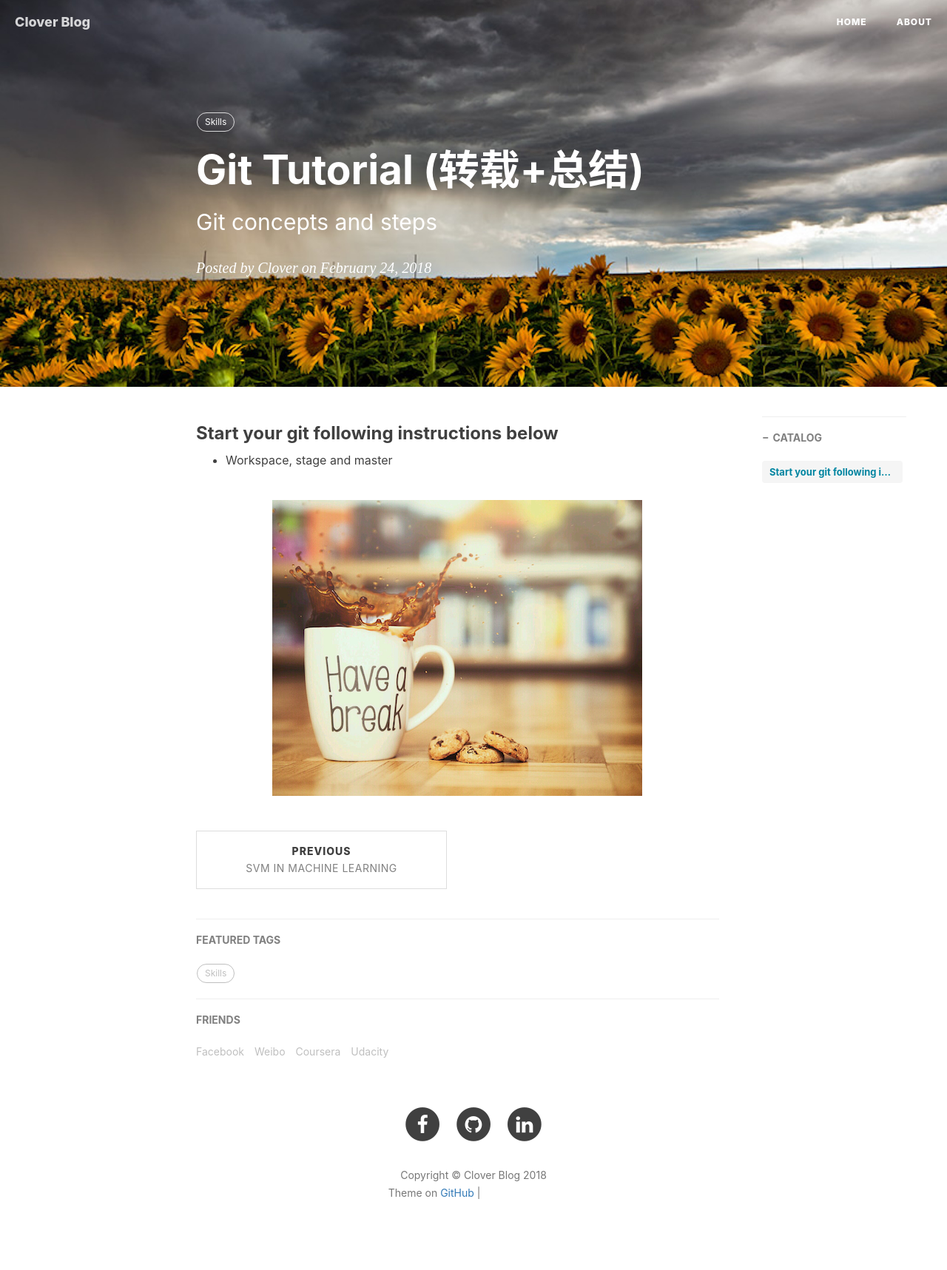
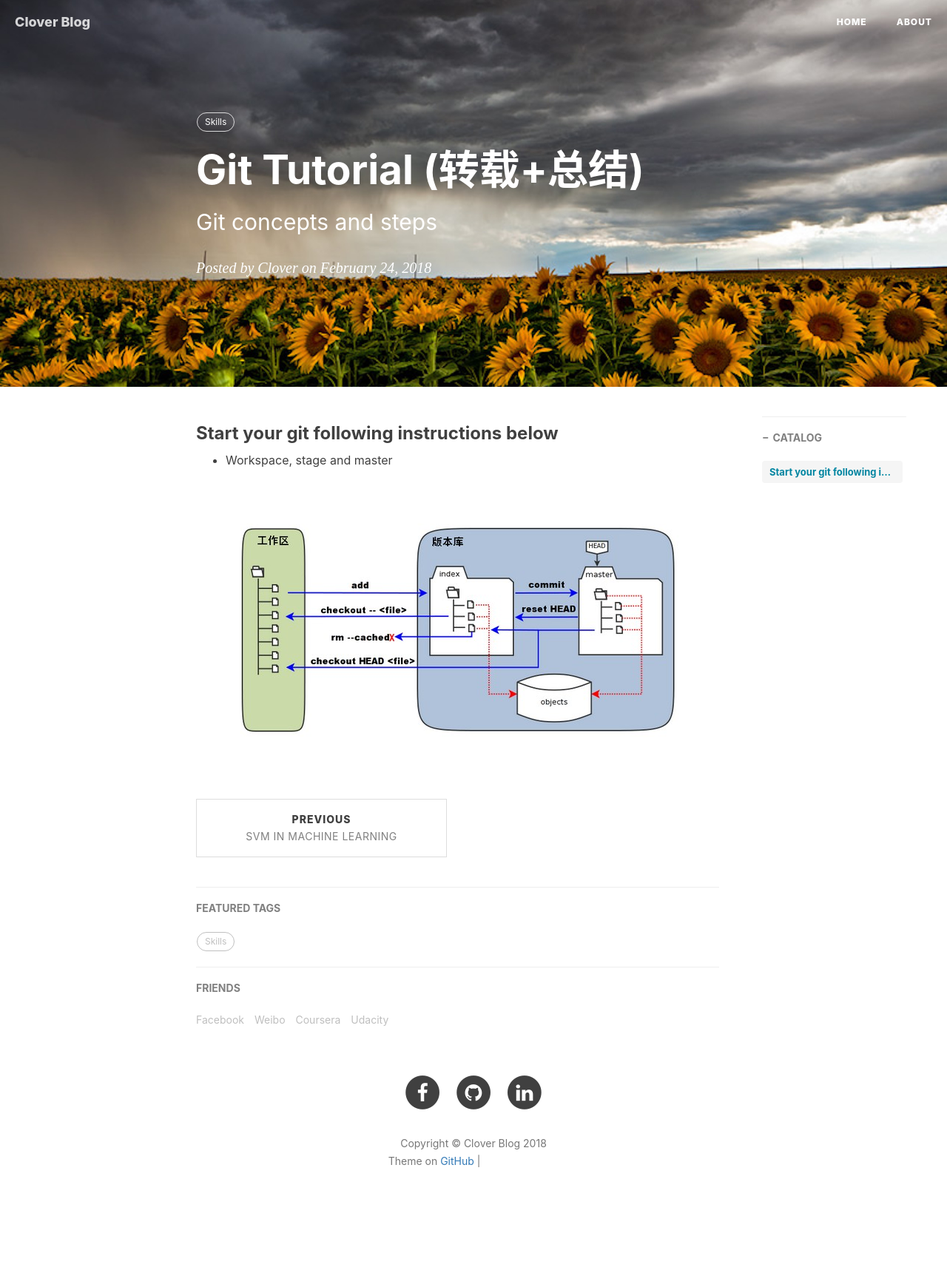
Before and after one commit to ly16/ly16.github.io, a Jekyll site: the page built from _posts/2018-02-24-git-tutorial.md, in a window 1280 px wide. Shown: the whole page at 74% size. Built offline with Jekyll 4.4.1, drawn with Linux system fonts in a browser that asks for light colours; nearby versions of some CDN libraries; comment, search, counter and statistics services are not loaded; after the commit the page ends 1674 px from its top, so only the background shows below that; grey boxes are pictures that could not be loaded.

Commit message:
Update 2018-02-24-git-tutorial.md

```diff
--- a/_posts/2018-02-24-git-tutorial.md
+++ b/_posts/2018-02-24-git-tutorial.md
@@ -15,5 +15,5 @@ tags:
 
 - Workspace, stage and master
 <figure>
-  <img src="/img/break-tea.png" alt="Image" />
+  <img src="/img/git-concept.jpg" alt="Image" />
 </figure>
```
